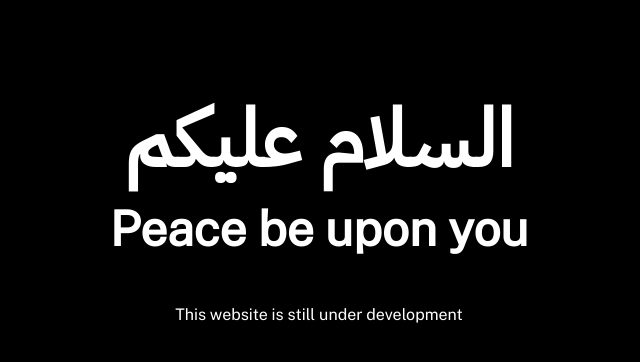
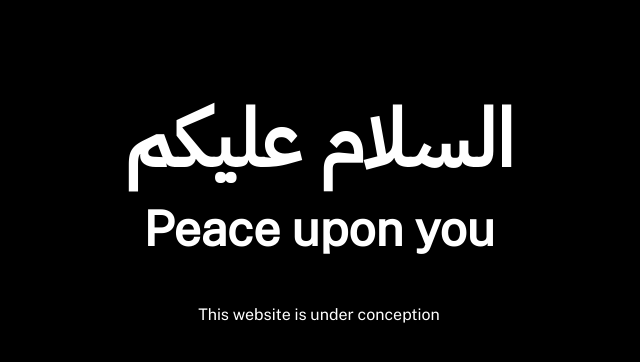
Before and after one commit to MuhammadFauziHanif/cerahberangin.github.io, a plain HTML site: page index.html in a window 1280 px wide. Shown: the whole page, without its empty margins (321-961 px from the left). Drawn offline with nearby package versions, Linux system fonts and the light colour scheme.

Commit message:
Edit the content of the website

```diff
--- a/index.html
+++ b/index.html
@@ -14,9 +14,9 @@
 
 <body>
     <p lang="ar" class="peace">السلام عليكم</p>
-    <p class="peace-translation">Peace be upon you</p>
+    <p class="peace-translation">Peace upon you</p>
 
-    <p class="message">This website is still under development</p>
+    <p class="message">This website is under conception</p>
 </body>
 
 </html>
```
